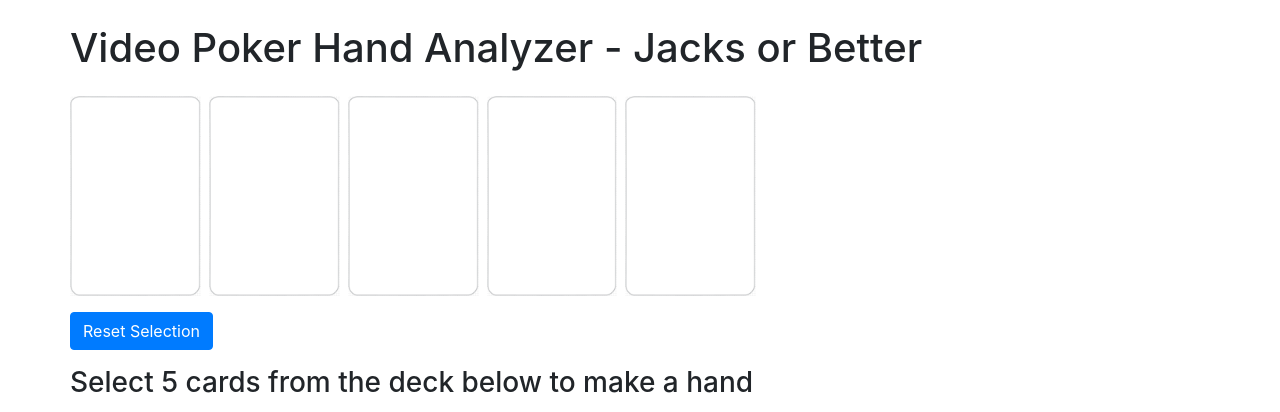
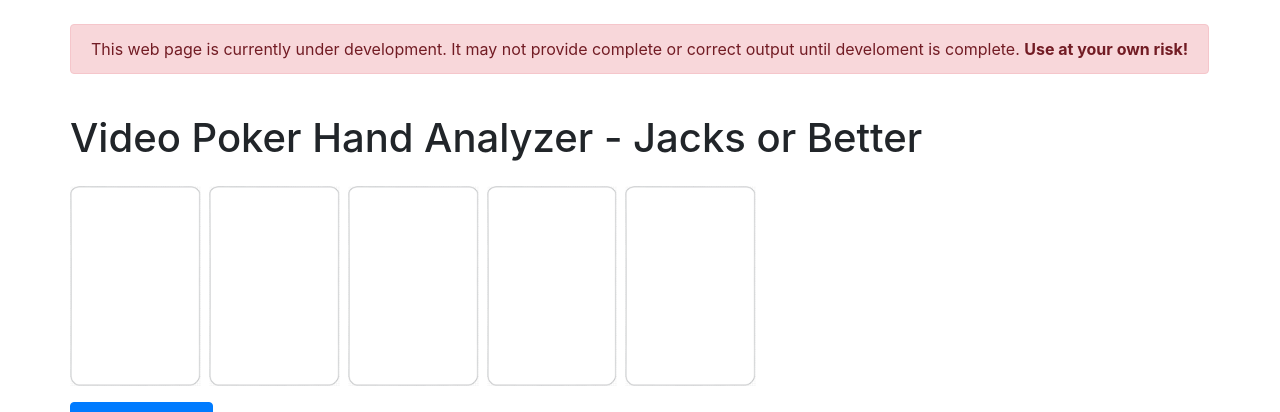
Before and after one commit to thehomebrewnerd/video-poker-hand-analyzer, a Flask app: page / in a window 1280 px wide. Shown: the top 412 px of the page. Run offline with Flask 2, Linux system fonts and the light colour scheme; some libraries are stand-ins or nearby versions.

Commit message:
added warning message

```diff
--- a/templates/base.html
+++ b/templates/base.html
@@ -6,8 +6,16 @@
   </head>
 
   <body>
-    {% block content %}
-    {% endblock %}
+    <div class="container">
+      <div class="row mt-4">
+          <div class="alert alert-danger">
+            This web page is currently under development. It may not provide complete
+            or correct output until develoment is complete. <strong>Use at your own risk!</strong>
+          </div>
+      </div>
+      {% block content %}
+      {% endblock %}
+    </div>
     <footer>
       <hr>
       <div class="container">
--- a/templates/pick_hand.html
+++ b/templates/pick_hand.html
@@ -5,7 +5,6 @@ Pick a Hand
 {% endblock %}
 
 {% block content %}
-<div class="container">
   <div class="row mt-4 mb-2">
     <h1>Video Poker Hand Analyzer - Jacks or Better</h1>
   </div>
@@ -33,7 +32,6 @@ Pick a Hand
     {% endfor %}
   </div>
   {% endfor %}
-</div>
 
 
 <script type="text/javascript">
```
